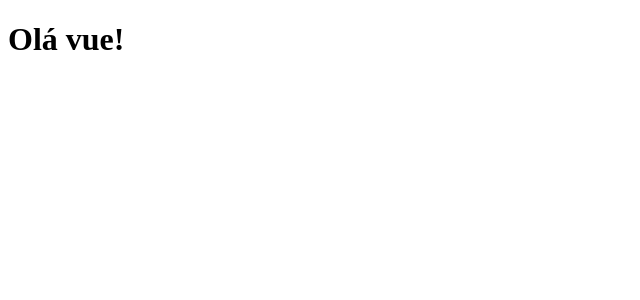
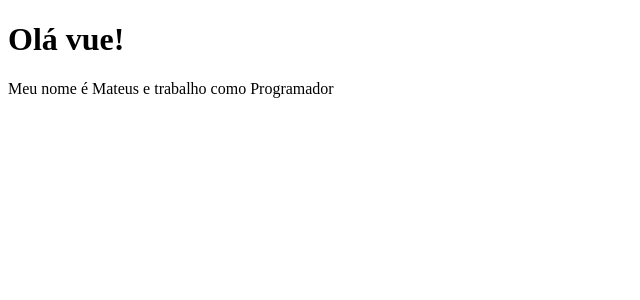
Before and after one commit to MateusMachado038/VueJs-horaDeCodar, a Vue app in the folder 2-vue-cli/: page / in a window 1280 px wide. Shown: the top 300 px of the page, without its empty margins (0-640 px from the left). Built offline with nearby package versions, Linux system fonts and the light colour scheme.

Commit message:
passando dados pelo componente

```diff
--- a/2-vue-cli/src/components/PrimeiroComponente.vue
+++ b/2-vue-cli/src/components/PrimeiroComponente.vue
@@ -1,7 +1,18 @@
 <template>
-  <h1>Olá vue!</h1>
+  <div>
+    <h1>Olá vue!</h1>
+    <p>Meu nome é {{ nome }} e trabalho como {{ profissao }}</p>
+  </div>
 </template>
 
 <script>
-export default { name: "PrimeiroComponente" };
+export default {
+  name: "PrimeiroComponente",
+  data() {
+    return {
+      nome: "Mateus",
+      profissao: "Programador",
+    };
+  },
+};
 </script>
```
